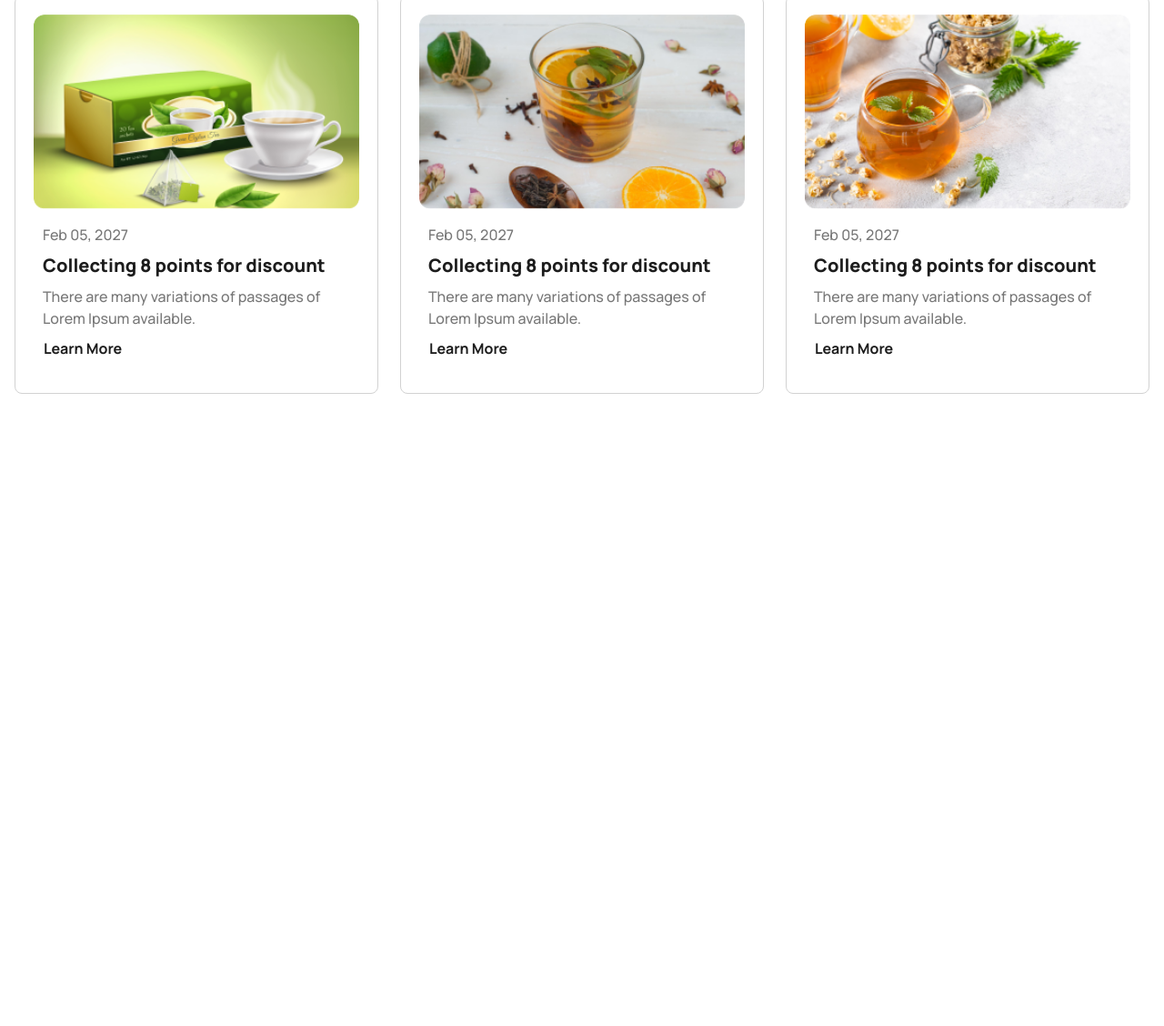
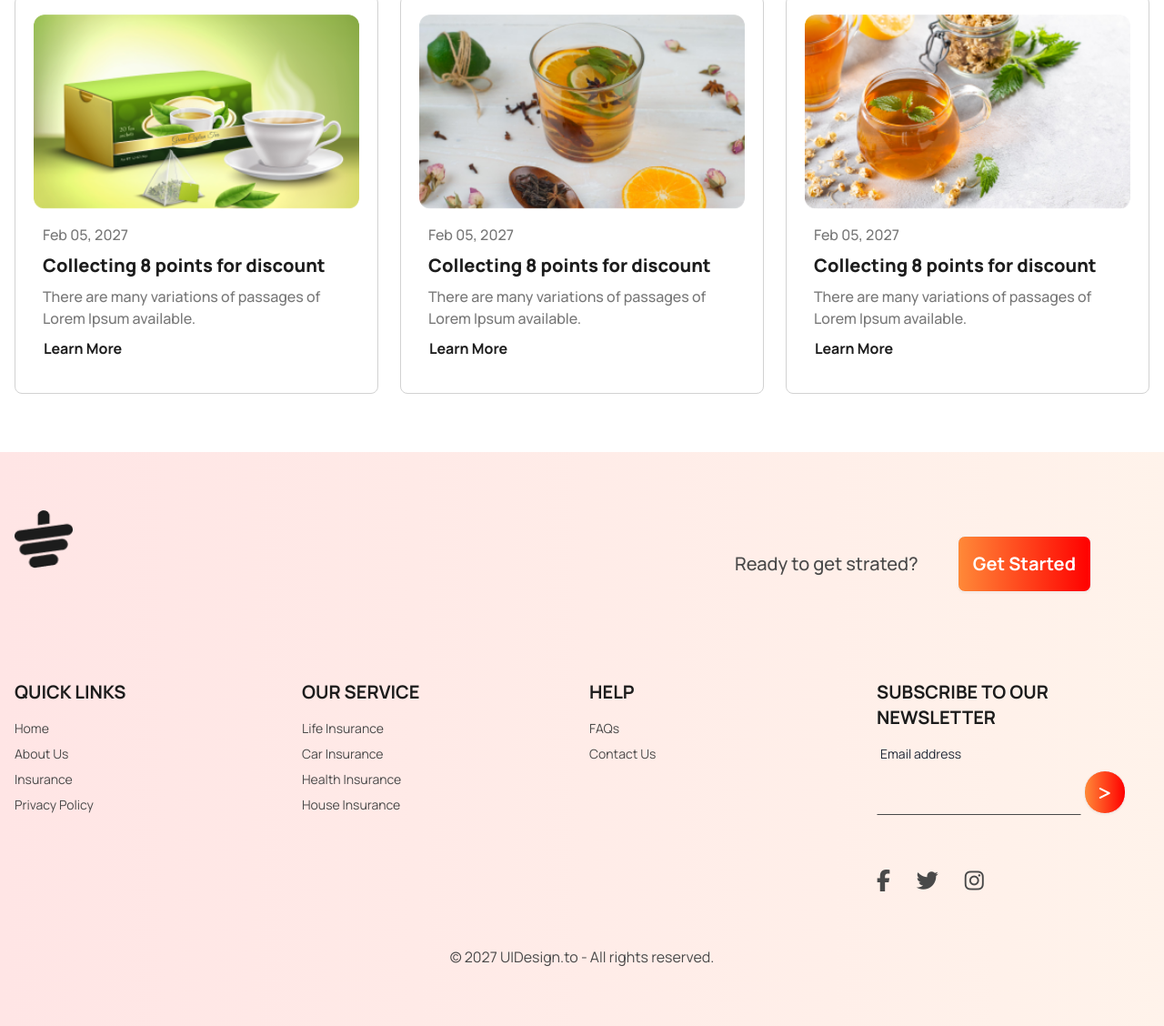
Before and after one commit to yasin-arft/tea-house, a plain HTML site: page index.html in a window 1280 px wide. Shown: the part 2123-3251 px from the top of the page at 91% size. Before the commit the page ends 2620 px from the top, so only its background shows below. Drawn offline with nearby package versions, Linux system fonts and the light colour scheme.

Commit message:
footer section added

```diff
--- a/index.html
+++ b/index.html
@@ -137,7 +137,10 @@
         <div>
           <h2 class="text-primary-color text-2xl lg:text-5xl font-extrabold  mb-5">Great Tea, Freshly Presented</h2>
           <p class="text-sm md:text-base font-medium text-secondary-color">
-            The meaning of gong cha is chanese is to provide the best tea to emperor from all possessions . It represents the highest quality and self expectation. Establishing in 2006, Gong cha had been deeply appreciated by its custoers  because of good words of mouth and unique customized service orginated from Taiwan.
+            The meaning of gong cha is chanese is to provide the best tea to emperor from all possessions . It
+            represents the highest quality and self expectation. Establishing in 2006, Gong cha had been deeply
+            appreciated by its custoers because of good words of mouth and unique customized service orginated from
+            Taiwan.
           </p>
         </div>
         <div>
@@ -160,7 +163,8 @@
       <div class="text-center">
         <h2 class="text-primary-color text-2xl lg:text-5xl font-extrabold  mb-5">News &amp; Events</h2>
         <p class="text-sm md:text-base font-medium text-secondary-color max-w-4xl mx-auto">
-          There are many variations of passages of Lorem Ipsum available, but the majority have suffered alteration in some form, by injected humour, or randomised words which don't look even slightly believable.
+          There are many variations of passages of Lorem Ipsum available, but the majority have suffered alteration in
+          some form, by injected humour, or randomised words which don't look even slightly believable.
         </p>
       </div>
       <div class="grid grid-cols-1 md:grid-cols-2 lg:grid-cols-3 gap-4 lg:gap-6 mt-8 lg:mt-12">
@@ -206,6 +210,73 @@
       </div>
     </section>
   </main>
+
+  <!-- footer -->
+  <footer class="py-8 md:py-16 text-[#494949] bg-gradient-to-r from-[#ff00001a] to-[#ff89381a]">
+    <div class="container mx-auto px-4">
+      <div class="mb-12 md:mb-18 lg:mb-24 flex flex-col space-y-4 md:flex-row justify-between">
+        <img src="./images/cup.png" alt="cup" class="size-16">
+        <div class="md:mr-8 lg:mr-16 space-y-3">
+          <span class="text-xl font-medium text-[#494949] mr-4 md:mr-6 lg:mr-10">Ready to get strated?</span>
+          <button
+            class="text-xl font-bold h-auto p-4 text-white bg-gradient-to-r from-gradient-orange to-gradient-red btn">
+            Get Started
+          </button>
+        </div>
+      </div>
+      <div class="footer grid-cols-1 md:grid-cols-2 lg:grid-cols-4 grid-flow-row">
+        <nav>
+          <h6 class="footer-title text-primary-color opacity-100 text-xl">Quick Links</h6>
+          <a class="link link-hover">Home</a>
+          <a class="link link-hover">About Us</a>
+          <a class="link link-hover">Insurance</a>
+          <a class="link link-hover">Privacy Policy</a>
+        </nav>
+        <nav>
+          <h6 class="footer-title text-primary-color opacity-100 text-xl">Our Service</h6>
+          <a class="link link-hover">Life Insurance</a>
+          <a class="link link-hover">Car Insurance</a>
+          <a class="link link-hover">Health Insurance</a>
+          <a class="link link-hover">House Insurance</a>
+        </nav>
+        <nav>
+          <h6 class="footer-title text-primary-color opacity-100 text-xl">Help</h6>
+          <a class="link link-hover">FAQs</a>
+          <a class="link link-hover">Contact Us</a>
+        </nav>
+        <div>
+          <form>
+            <h6 class="footer-title text-primary-color opacity-100 text-xl max-w-52">Subscribe to our newsletter</h6>
+            <fieldset class="form-control">
+              <label class="label">
+                <span class="label-text">Email address</span>
+              </label>
+              <div>
+                <input type="text" placeholder=""
+                  class="input border-b border-b-[#494949] mr bg-transparent rounded-none" />
+                <button
+                  class="text-base font-bold p-4 rounded-full text-white bg-gradient-to-r from-gradient-orange to-gradient-red btn">
+                  <i class="fa-solid fa-greater-than"></i>
+                </button>
+              </div>
+            </fieldset>
+          </form>
+          <div class="text-2xl space-x-6 mt-6 lg:mt-12">
+            <a href="#">
+              <i class="fa-brands fa-facebook-f"></i>
+            </a>
+            <a href="#">
+              <i class="fa-brands fa-twitter"></i>
+            </a>
+            <a href="#">
+              <i class="fa-brands fa-instagram"></i>
+            </a>
+          </div>
+        </div>
+      </div>
+      <p class="mt-10 lg:mt-14 text-center">&copy; 2027 UIDesign.to - All rights reserved.</p>
+    </div>
+  </footer>
 </body>
 
 </htm
```
